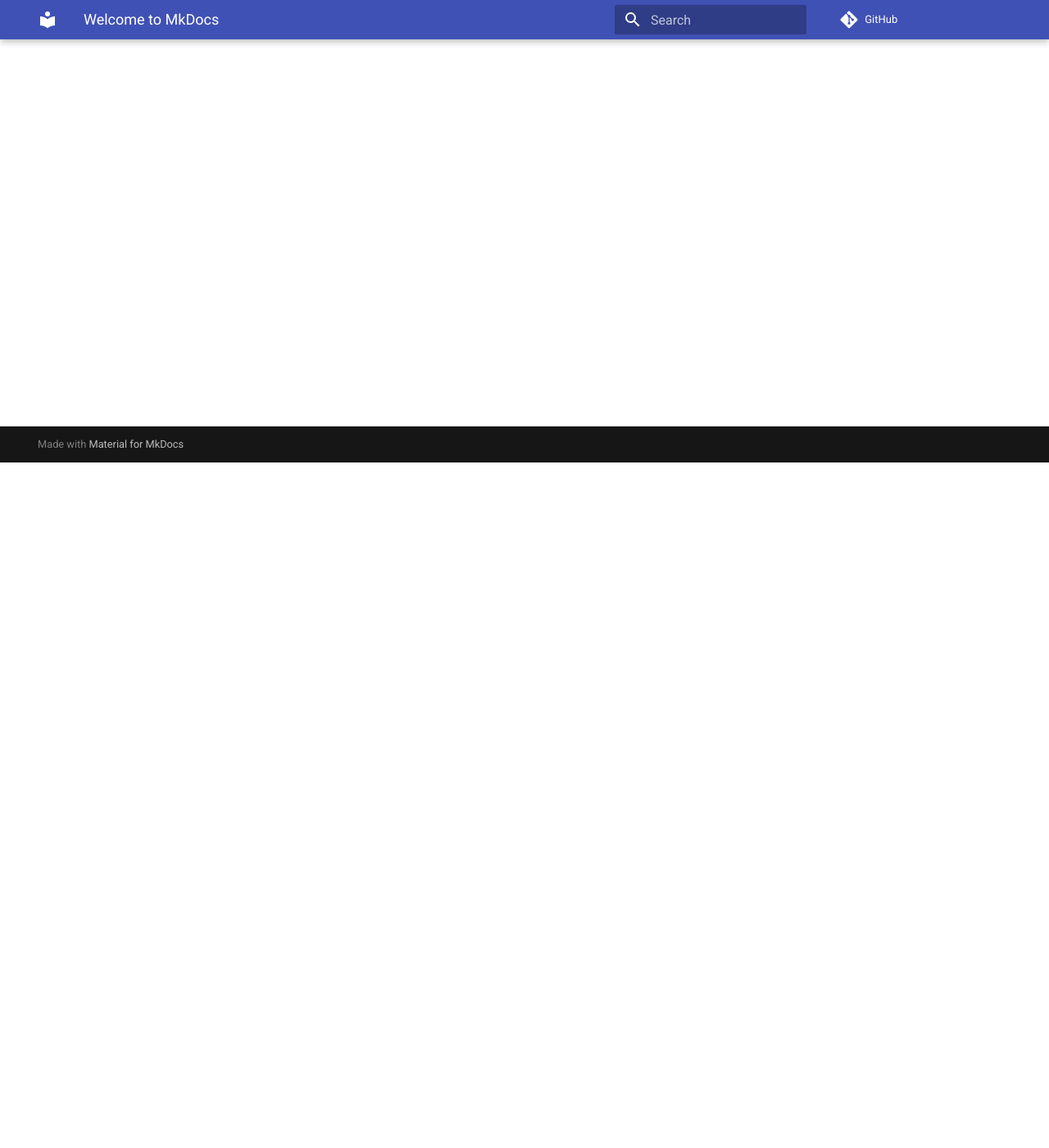
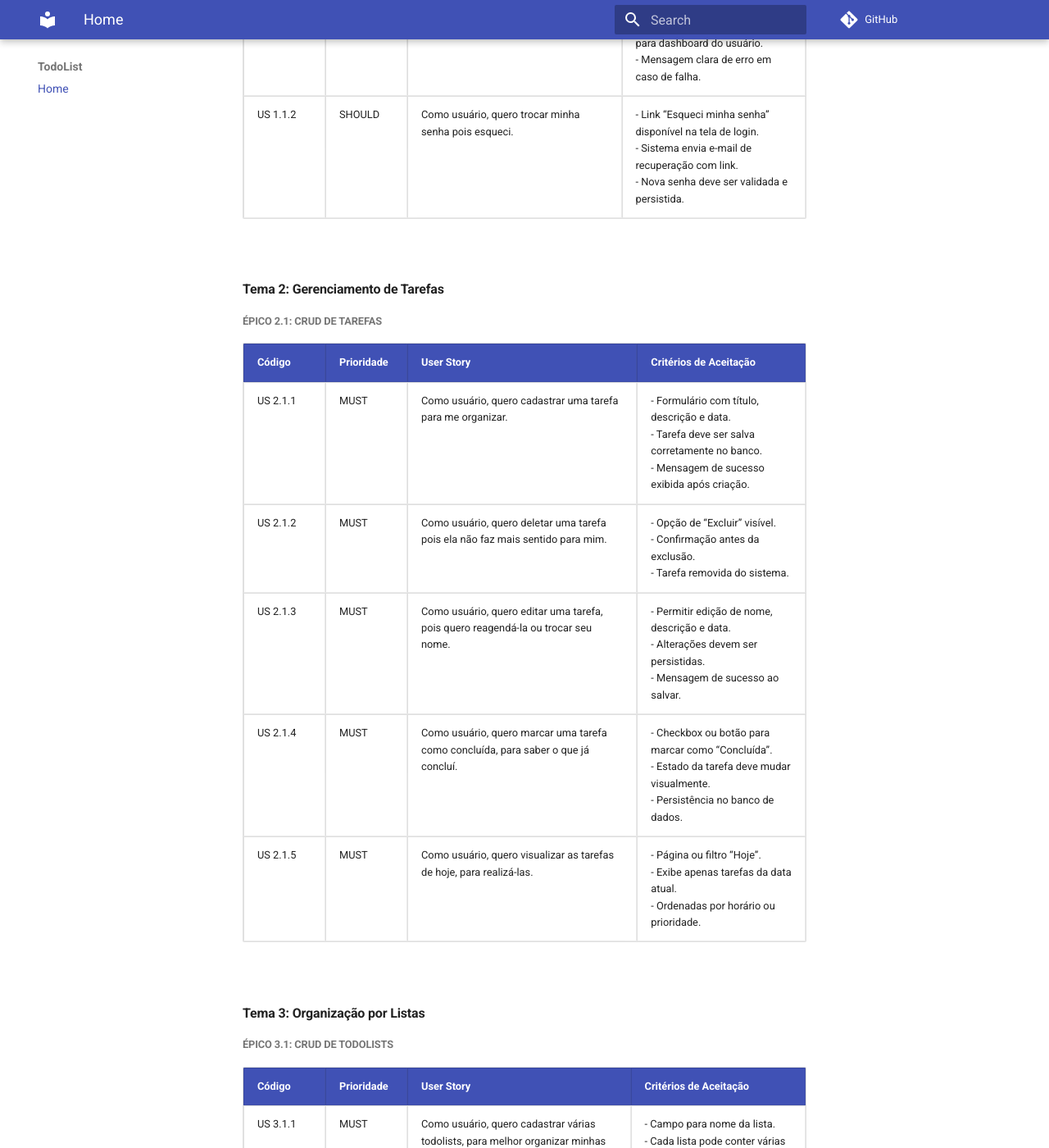
Before and after one commit to iancostag/todolist-RoR, an MkDocs documentation site: the page built from docs/docs/index.md, in a window 1280 px wide and 1400 px high, scrolled down 836 px. Shown: the whole window at 82% size. Built offline with MkDocs 1.6.1 and Material for MkDocs 9.7.7, drawn with Linux system fonts in a browser that asks for light colours; comment, search, counter and statistics services are not loaded; some of the changed text lies outside the part shown.

Commit message:
Push do backlog, ainda falta adicionar os requisitos, visão do produto, porém como o projeto é simples da pra tirar de cabeça as USs

```diff
--- a/docs/docs/index.md
+++ b/docs/docs/index.md
@@ -1,3 +1,184 @@
-# Welcome to MkDocs
+<h2><strong>Todolist Product Backlog – (User Stories)</strong></h2>
 
-Teste da deploy
+<hr>
+
+<h3><strong>Backlog Geral</strong></h3>
+
+<p>
+  Meu backlog está oganizado no <em>Github Projects</em>, onde especifico <strong>critérios de aceitação</strong>,além de utilizar tags para:
+</p>
+<ul>
+  <li>Identificar a priorização das User Stories (US).</li>
+  <li>Identificar a qual funcionalidade ou agrupamento cada US pertence.</li>
+  <li>Classificar o nível de granularidade: Tema, Épico ou User Story.</li>
+</ul>
+
+<p>
+  Essa estrutura organiza e facilita a gestão do backlog, garantindo clareza no desenvolvimento e alinhamento com os objetivos do projeto.
+</p>
+[Acesse o Projects Clicando aqui](https://github.com/users/iancostag/projects/1)
+<hr>
+
+<h4><strong> Objetivo Específico: Gerenciar tarefas pessoais de forma simples e organizada</strong></h4>
+
+<h4><strong>Tema 1:</strong> Autenticação e Conta de Usuário</h4>
+<h5><strong>Épico 1.1:</strong> Login e Recuperação de Acesso</h5>
+
+<table border="1">
+  <thead style="background-color: var(--md-primary-fg-color); color: white;">
+    <tr>
+      <th><strong>Código</strong></th>
+      <th><strong>Prioridade</strong></th>
+      <th><strong>User Story</strong></th>
+      <th><strong>Critérios de Aceitação</strong></th>
+    </tr>
+  </thead>
+  <tbody>
+    <tr>
+      <td>US 1.1.1</td>
+      <td>MUST</td>
+      <td>Como usuário, quero logar na aplicação para ter controle das minhas todolists.</td>
+      <td>
+        - Tela de login com campos obrigatórios.<br>
+        - Após autenticação, redirecionar para dashboard do usuário.<br>
+        - Mensagem clara de erro em caso de falha.
+      </td>
+    </tr>
+    <tr>
+      <td>US 1.1.2</td>
+      <td>SHOULD</td>
+      <td>Como usuário, quero trocar minha senha pois esqueci.</td>
+      <td>
+        - Link “Esqueci minha senha” disponível na tela de login.<br>
+        - Sistema envia e-mail de recuperação com link.<br>
+        - Nova senha deve ser validada e persistida.
+      </td>
+    </tr>
+  </tbody>
+</table>
+
+<br>
+
+<h4><strong>Tema 2:</strong> Gerenciamento de Tarefas</h4>
+<h5><strong>Épico 2.1:</strong> CRUD de Tarefas</h5>
+
+<table border="1">
+  <thead style="background-color: var(--md-primary-fg-color); color: white;">
+    <tr>
+      <th><strong>Código</strong></th>
+      <th><strong>Prioridade</strong></th>
+      <th><strong>User Story</strong></th>
+      <th><strong>Critérios de Aceitação</strong></th>
+    </tr>
+  </thead>
+  <tbody>
+    <tr>
+      <td>US 2.1.1</td>
+      <td>MUST</td>
+      <td>Como usuário, quero cadastrar uma tarefa para me organizar.</td>
+      <td>
+        - Formulário com título, descrição e data.<br>
+        - Tarefa deve ser salva corretamente no banco.<br>
+        - Mensagem de sucesso exibida após criação.
+      </td>
+    </tr>
+    <tr>
+      <td>US 2.1.2</td>
+      <td>MUST</td>
+      <td>Como usuário, quero deletar uma tarefa pois ela não faz mais sentido para mim.</td>
+      <td>
+        - Opção de “Excluir” visível.<br>
+        - Confirmação antes da exclusão.<br>
+        - Tarefa removida do sistema.
+      </td>
+    </tr>
+    <tr>
+      <td>US 2.1.3</td>
+      <td>MUST</td>
+      <td>Como usuário, quero editar uma tarefa, pois quero reagendá-la ou trocar seu nome.</td>
+      <td>
+        - Permitir edição de nome, descrição e data.<br>
+        - Alterações devem ser persistidas.<br>
+        - Mensagem de sucesso ao salvar.
+      </td>
+    </tr>
+    <tr>
+      <td>US 2.1.4</td>
+      <td>MUST</td>
+      <td>Como usuário, quero marcar uma tarefa como concluída, para saber o que já concluí.</td>
+      <td>
+        - Checkbox ou botão para marcar como “Concluída”.<br>
+        - Estado da tarefa deve mudar visualmente.<br>
+        - Persistência no banco de dados.
+      </td>
+    </tr>
+    <tr>
+      <td>US 2.1.5</td>
+      <td>MUST</td>
+      <td>Como usuário, quero visualizar as tarefas de hoje, para realizá-las.</td>
+      <td>
+        - Página ou filtro “Hoje”.<br>
+        - Exibe apenas tarefas da data atual.<br>
+        - Ordenadas por horário ou prioridade.
+      </td>
+    </tr>
+  </tbody>
+</table>
+
+<br>
+
+<h4><strong>Tema 3:</strong> Organização por Listas</h4>
+<h5><strong>Épico 3.1:</strong> CRUD de ToDoLists</h5>
+
+<table border="1">
+  <thead style="background-color: var(--md-primary-fg-color); color: white;">
+    <tr>
+      <th><strong>Código</strong></th>
+      <th><strong>Prioridade</strong></th>
+      <th><strong>User Story</strong></th>
+      <th><strong>Critérios de Aceitação</strong></th>
+    </tr>
+  </thead>
+  <tbody>
+    <tr>
+      <td>US 3.1.1</td>
+      <td>MUST</td>
+      <td>Como usuário, quero cadastrar várias todolists, para melhor organizar minhas tarefas.</td>
+      <td>
+        - Campo para nome da lista.<br>
+        - Cada lista pode conter várias tarefas.<br>
+        - Salvar lista no banco.
+      </td>
+    </tr>
+    <tr>
+      <td>US 3.1.2</td>
+      <td>MUST</td>
+      <td>Como usuário, quero excluir uma todolist, pois ela e suas tarefas não me interessam mais.</td>
+      <td>
+        - Botão de exclusão visível.<br>
+        - Confirmação obrigatória.<br>
+        - Todas as tarefas associadas também devem ser removidas.
+      </td>
+    </tr>
+    <tr>
+      <td>US 3.1.3</td>
+      <td>MUST</td>
+      <td>Como usuário, quero editar uma todolist, para corrigir algum dado.</td>
+      <td>
+        - Permitir alteração do nome.<br>
+        - Persistir mudanças.<br>
+        - Exibir feedback visual.
+      </td>
+    </tr>
+    <tr>
+      <td>US 3.1.4</td>
+      <td>MUST</td>
+      <td>Como usuário, quero visualizar todas as minhas todolists, para me organizar melhor.</td>
+      <td>
+        - Exibir listagem completa das listas criadas.<br>
+        - Cada item pode ser clicado para exibir suas tarefas.<br>
+        - Mensagem de "nenhuma lista encontrada" se estiver vazio.
+      </td>
+    </tr>
+  </tbody>
+</table>
--- a/mkdocs.yml
+++ b/mkdocs.yml
@@ -6,3 +6,6 @@ repo_name: GitHub
 
 theme:
   name: material
+
+nav:
+  - Home: ./docs/index.md
```
